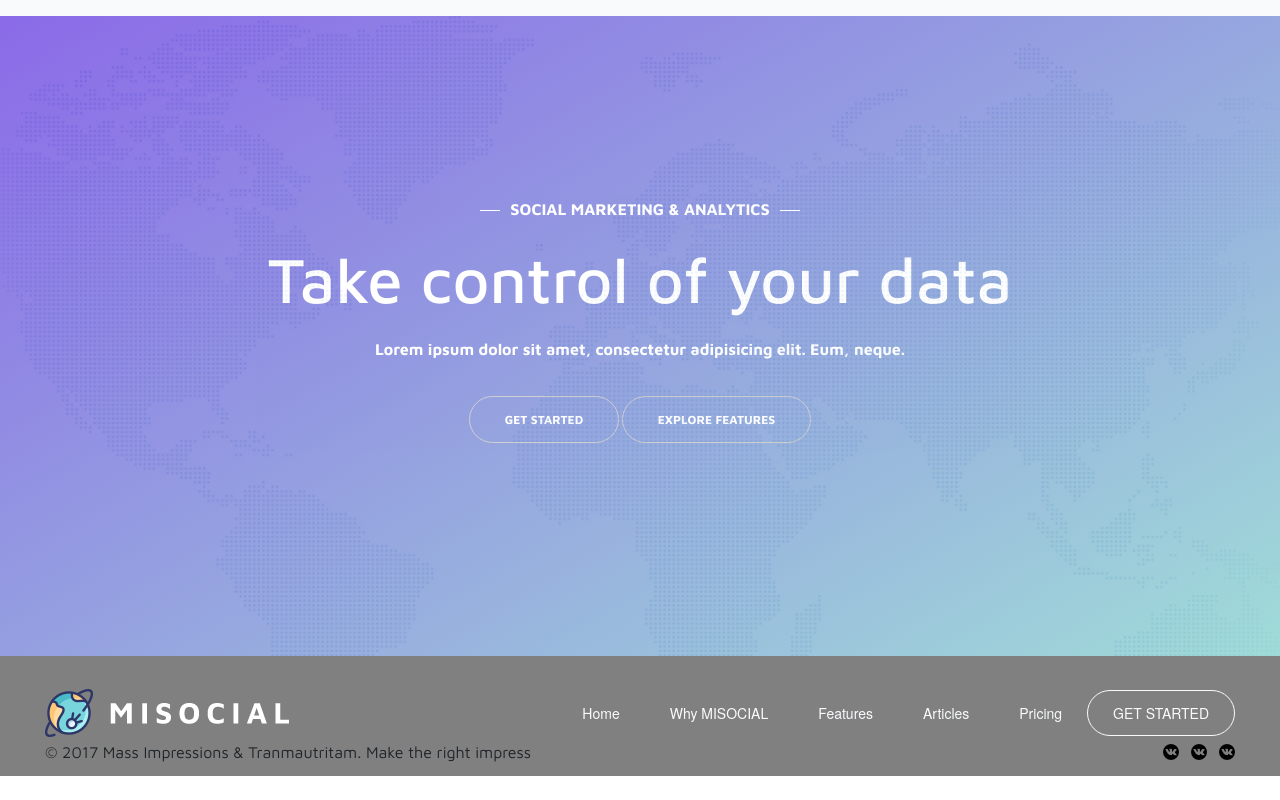
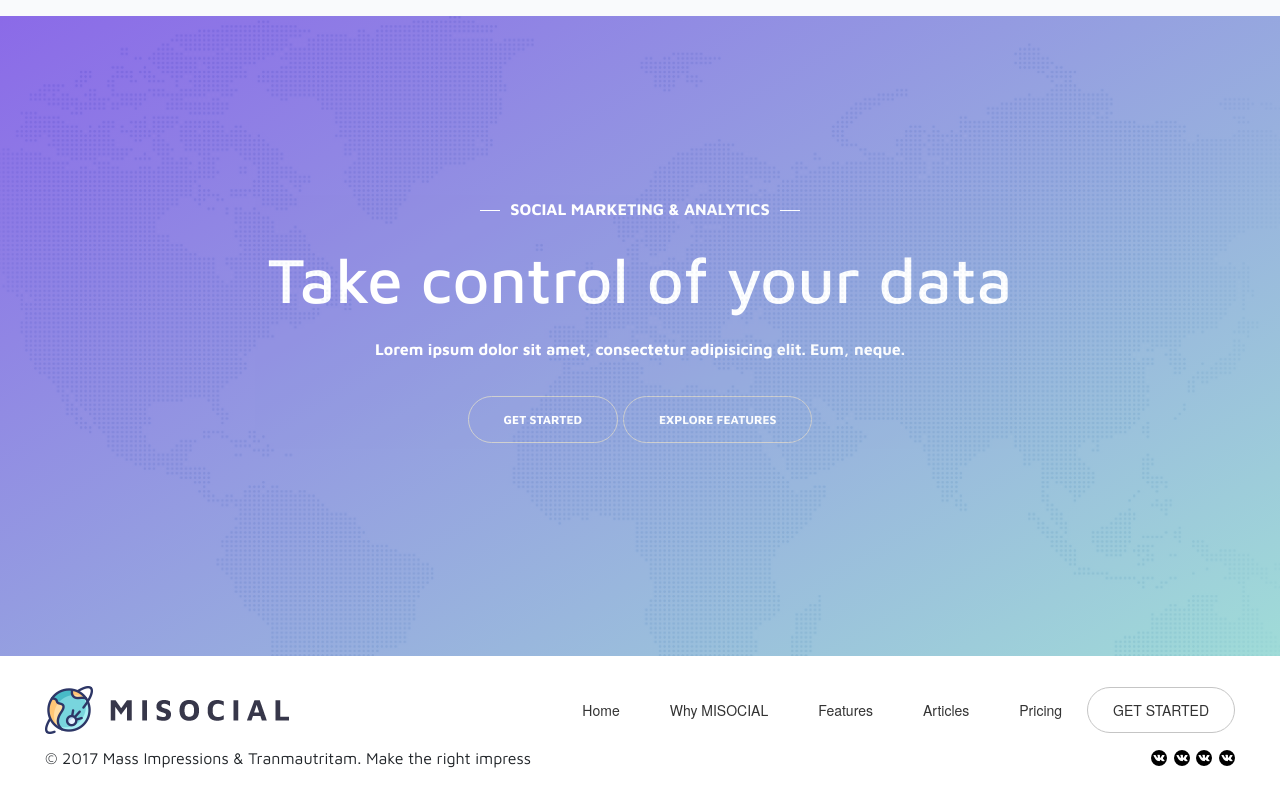
Before and after one commit to AphroDen/testing-webpack, a website built with webpack: page src/pricing/pricing.html in a window 1280 px wide. Shown: the part 1584-2384 px from the top of the page. Before the commit the page ends 2360 px from the top, so only its background shows below. Built offline with nearby package versions, Linux system fonts and the light colour scheme.

Commit message:
Pricing Table. Added some edits

```diff
--- a/src/pricing/pricing.html
+++ b/src/pricing/pricing.html
@@ -130,8 +130,8 @@
 
 <footer>
     <div class="header">
-        <div class="logo">
-            <!--<img src="../../assets/images/pricing_table/pricing-logo.png" alt="">-->
+        <div class="logo2">
+            <img src="../../assets/images/pricing_table/pricing-logo-bottom.png" alt="">
         </div>
         <nav class="primary_nav_wrap">
             <ul>
@@ -186,6 +186,7 @@
                 <li class="start-btn"><a href="#">get started</a></li>
                 <!--<li><a href="#">Contact Us</a></li>-->
             </ul>
+            <!--<a href="#" class="btn btn-success">to about</a>-->
         </nav>
     </div>
     <div class="social">
@@ -194,6 +195,7 @@
             <img src="../../assets/images/pricing_table/vk.png" alt="">
             <img src="../../assets/images/pricing_table/vk.png" alt="">
             <img src="../../assets/images/pricing_table/vk.png" alt="">
+            <img src="../../assets/images/pricing_table/vk.png" alt="">
         </div>
     </div>
 </footer>
--- a/src/pricing/pricing.scss
+++ b/src/pricing/pricing.scss
@@ -1,5 +1,6 @@
 $white-color: #f9fafc;
 $black-color: #000;
+@import '../common/styles/_libs';
 
 body {
   background: #fff;
@@ -358,30 +359,46 @@ body {
     color: #fff;
   }
   display: flex;
-  justify-content: space-around;
+  justify-content: space-between;
   //align-items: flex-end;
   padding: 45px 200px;
 }
-
 
 //Footer
 
 footer {
   padding: 30px 45px;
-  background: grey;
+  //background: grey;
   display: flex;
   flex-direction: column;
   justify-content: space-between;
-  height: 15vh;
+  height: 18vh;
+  .primary_nav_wrap ul {
+
+    //justify-content: space-between;
+    //position: relative;
+    //float: left;
+    a {
+      color: #333;
+    }
+    .start-btn {
+      border: 1px solid #c5c5c5;
+    }
+    .start-btn:hover {
+      background: #6e45e2;
+    }
+  }
 }
 
 .social {
   display: flex;
   justify-content: space-between;
 }
+
 .social-icons {
   display: flex;
   justify-content: space-between;
-  width: 72px;
+  width: 84px;
   align-items: center;
+
 }
```
Also changed, not shown: assets/images/pricing_table/pricing-logo-bottom.png (added).
